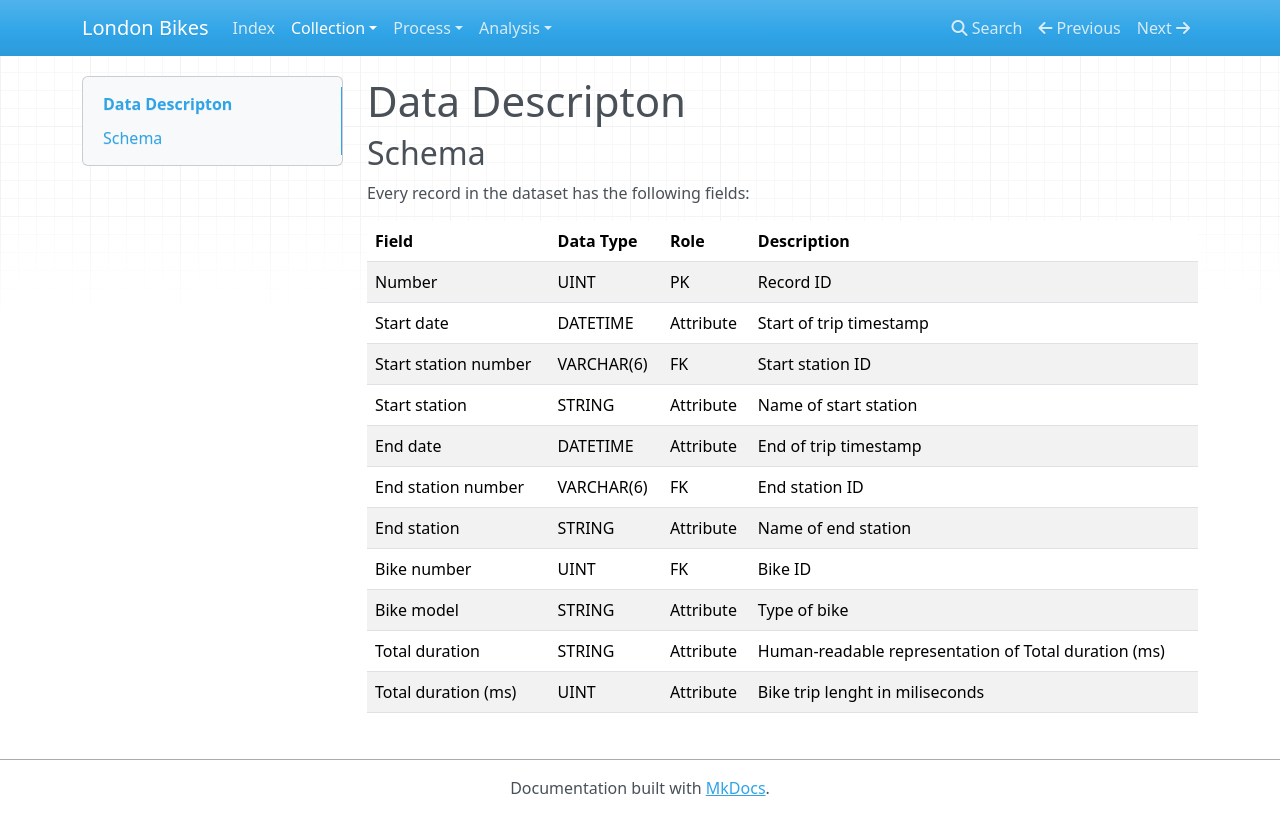
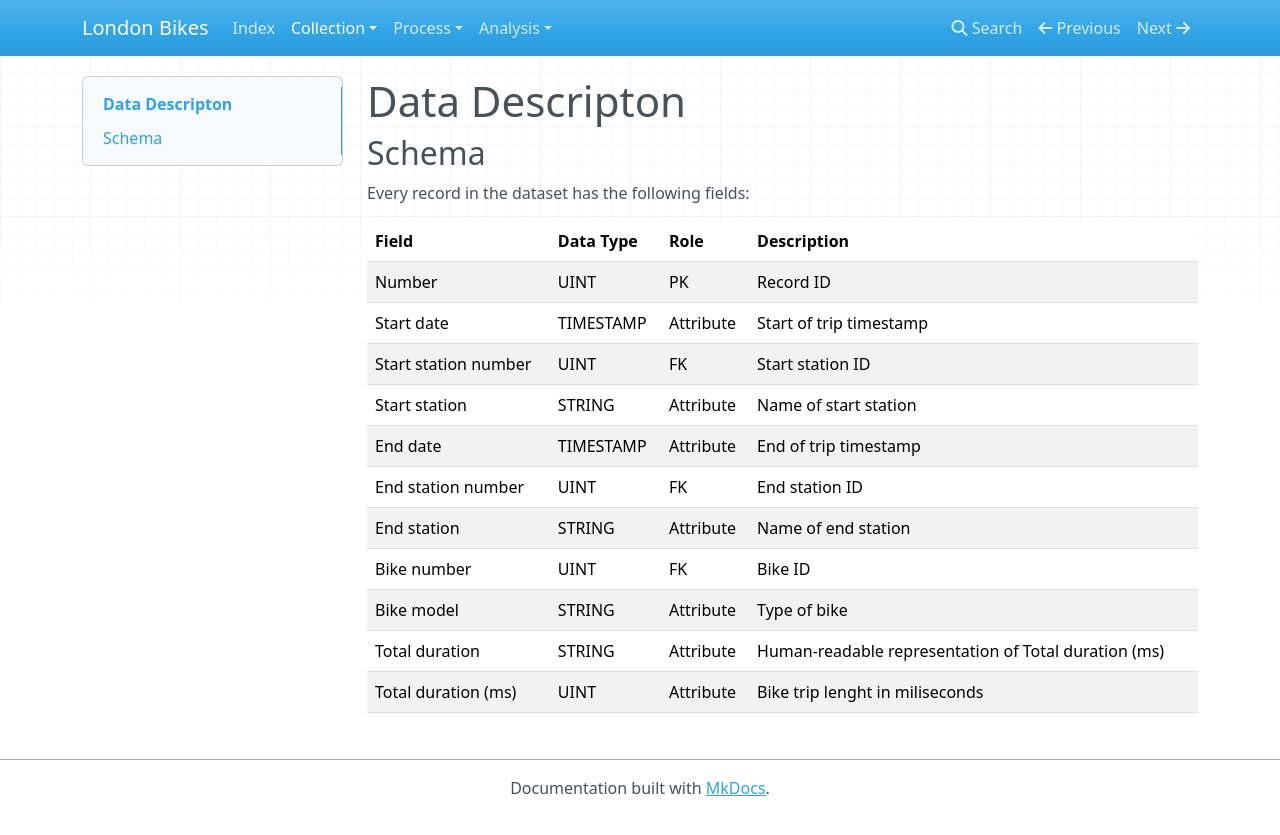
Before and after one commit to nico-or/data_london_bikes, an MkDocs documentation site: the page built from docs/collection/description.md, in a window 1280 px wide. Shown: the top 835 px of the page. Built offline with MkDocs 1.6.1, drawn with Linux system fonts in a browser that asks for light colours; nearby versions of some CDN libraries.

Commit message:
Fix station id data type

```diff
--- a/docs/collection/description.md
+++ b/docs/collection/description.md
@@ -4,16 +4,16 @@
 
 Every record in the dataset has the following fields:
 
-| Field                | Data Type  | Role      | Description                                          |
-| -------------------- | ---------- | --------- | ---------------------------------------------------- |
-| Number               | UINT       | PK        | Record ID                                            |
-| Start date           | DATETIME   | Attribute | Start of trip timestamp                              |
-| Start station number | VARCHAR(6) | FK        | Start station ID                                     |
-| Start station        | STRING     | Attribute | Name of start station                                |
-| End date             | DATETIME   | Attribute | End of trip timestamp                                |
-| End station number   | VARCHAR(6) | FK        | End station ID                                       |
-| End station          | STRING     | Attribute | Name of end station                                  |
-| Bike number          | UINT       | FK        | Bike ID                                              |
-| Bike model           | STRING     | Attribute | Type of bike                                         |
-| Total duration       | STRING     | Attribute | Human-readable representation of Total duration (ms) |
-| Total duration (ms)  | UINT       | Attribute | Bike trip lenght in miliseconds                      |
+| Field                | Data Type | Role      | Description                                          |
+| -------------------- | --------- | --------- | ---------------------------------------------------- |
+| Number               | UINT      | PK        | Record ID                                            |
+| Start date           | TIMESTAMP | Attribute | Start of trip timestamp                              |
+| Start station number | UINT      | FK        | Start station ID                                     |
+| Start station        | STRING    | Attribute | Name of start station                                |
+| End date             | TIMESTAMP | Attribute | End of trip timestamp                                |
+| End station number   | UINT      | FK        | End station ID                                       |
+| End station          | STRING    | Attribute | Name of end station                                  |
+| Bike number          | UINT      | FK        | Bike ID                                              |
+| Bike model           | STRING    | Attribute | Type of bike                                         |
+| Total duration       | STRING    | Attribute | Human-readable representation of Total duration (ms) |
+| Total duration (ms)  | UINT      | Attribute | Bike trip lenght in miliseconds                      |
```
